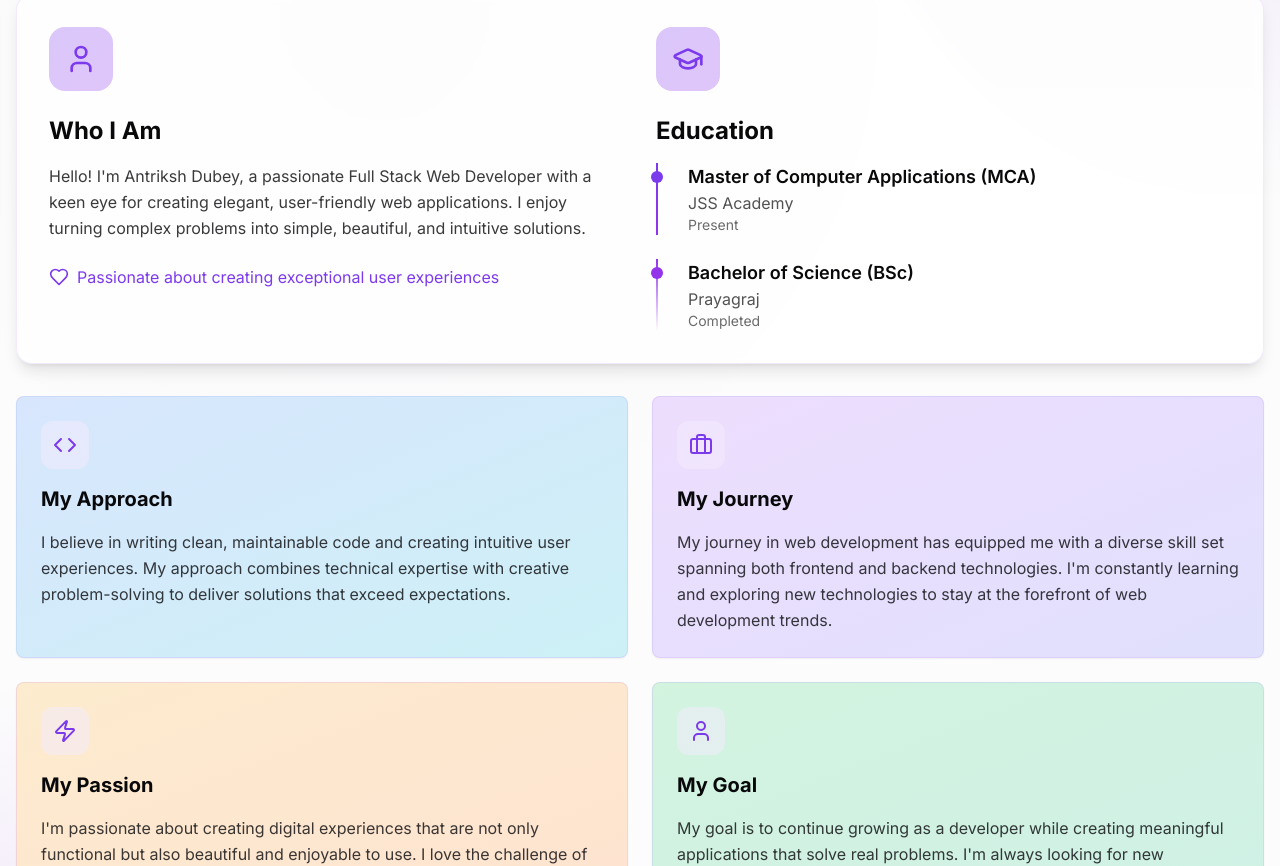
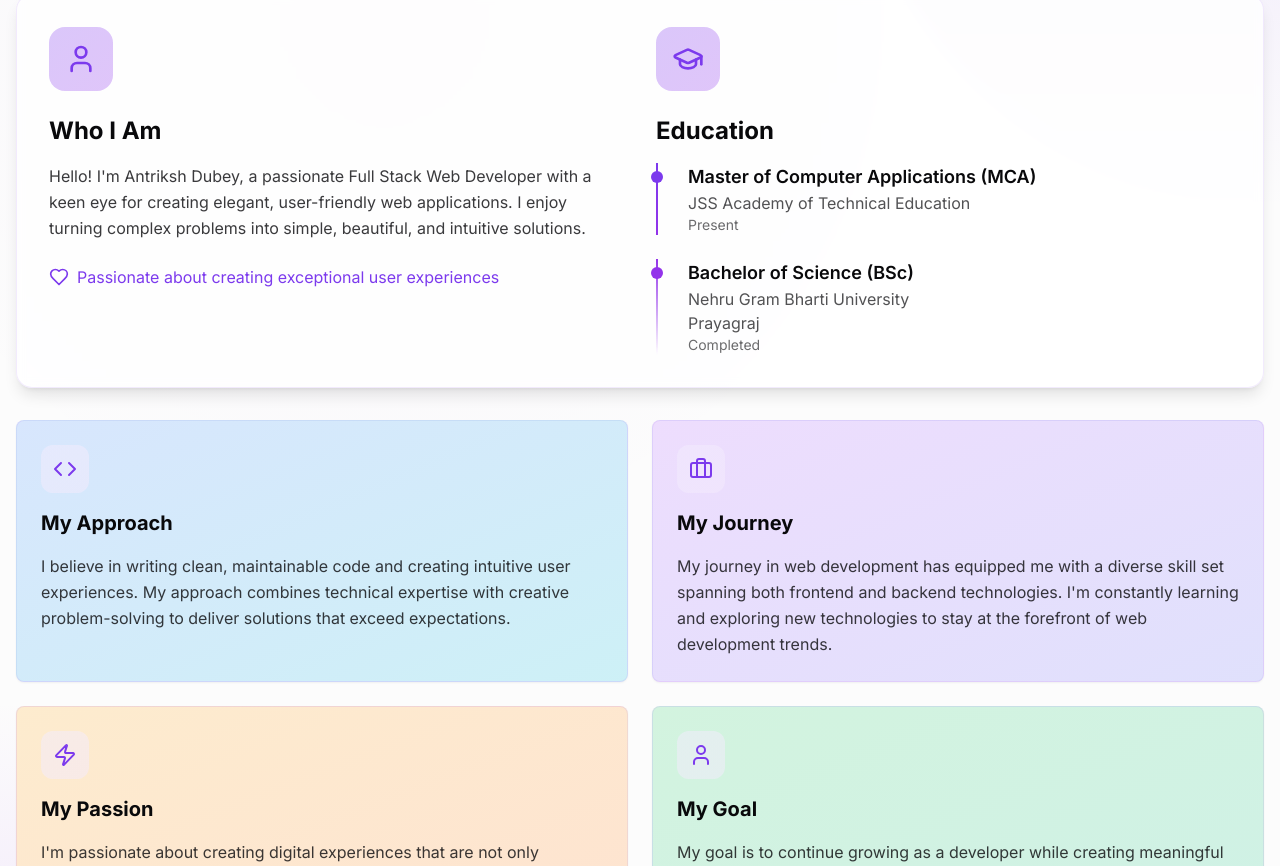
Before and after one commit to ANTRIKSH97/Antriksh-Portfolio, a Next.js app: page / in a window 1280 px wide. Shown: the part 1034-1900 px from the top of the page. Built offline with nearby package versions, Linux system fonts and the light colour scheme.

Commit message:
Updated feature/fix: short description

```diff
--- a/components/about.tsx
+++ b/components/about.tsx
@@ -116,7 +116,7 @@ export default function About() {
                   >
                     <div className="absolute left-[-5px] top-2 h-3 w-3 rounded-full bg-primary"></div>
                     <h4 className="font-semibold text-lg">Master of Computer Applications (MCA)</h4>
-                    <p className="text-foreground/70">JSS Academy</p>
+                    <p className="text-foreground/70">JSS Academy of Technical Education</p>
                     <p className="text-sm text-foreground/60">Present</p>
                   </motion.li>
                   <motion.li
@@ -127,6 +127,7 @@ export default function About() {
                   >
                     <div className="absolute left-[-5px] top-2 h-3 w-3 rounded-full bg-purple-600"></div>
                     <h4 className="font-semibold text-lg">Bachelor of Science (BSc)</h4>
+                    <p className="text-foreground/70">Nehru Gram Bharti University</p>
                     <p className="text-foreground/70">Prayagraj</p>
                     <p className="text-sm text-foreground/60">Completed</p>
                   </motion.li>
```
